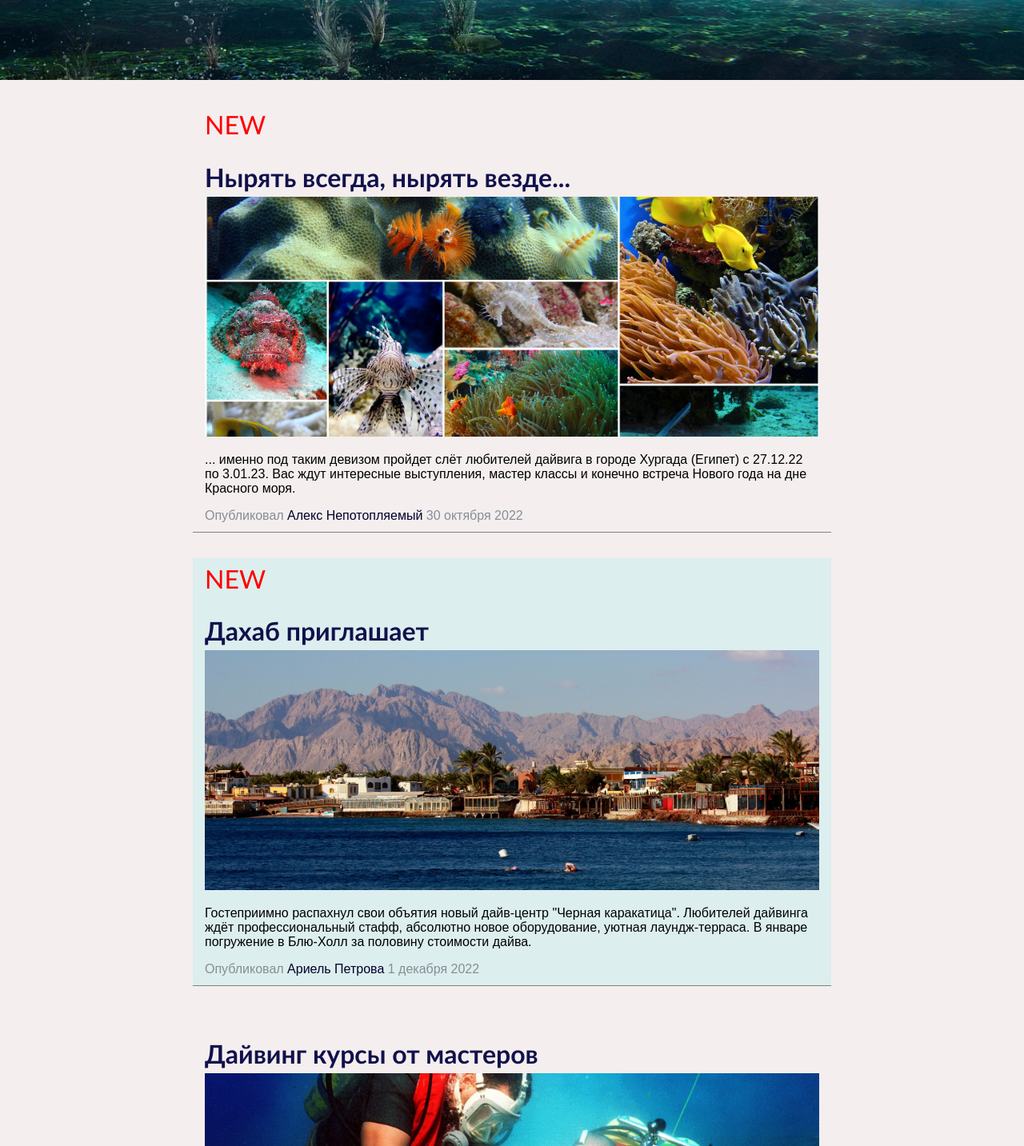
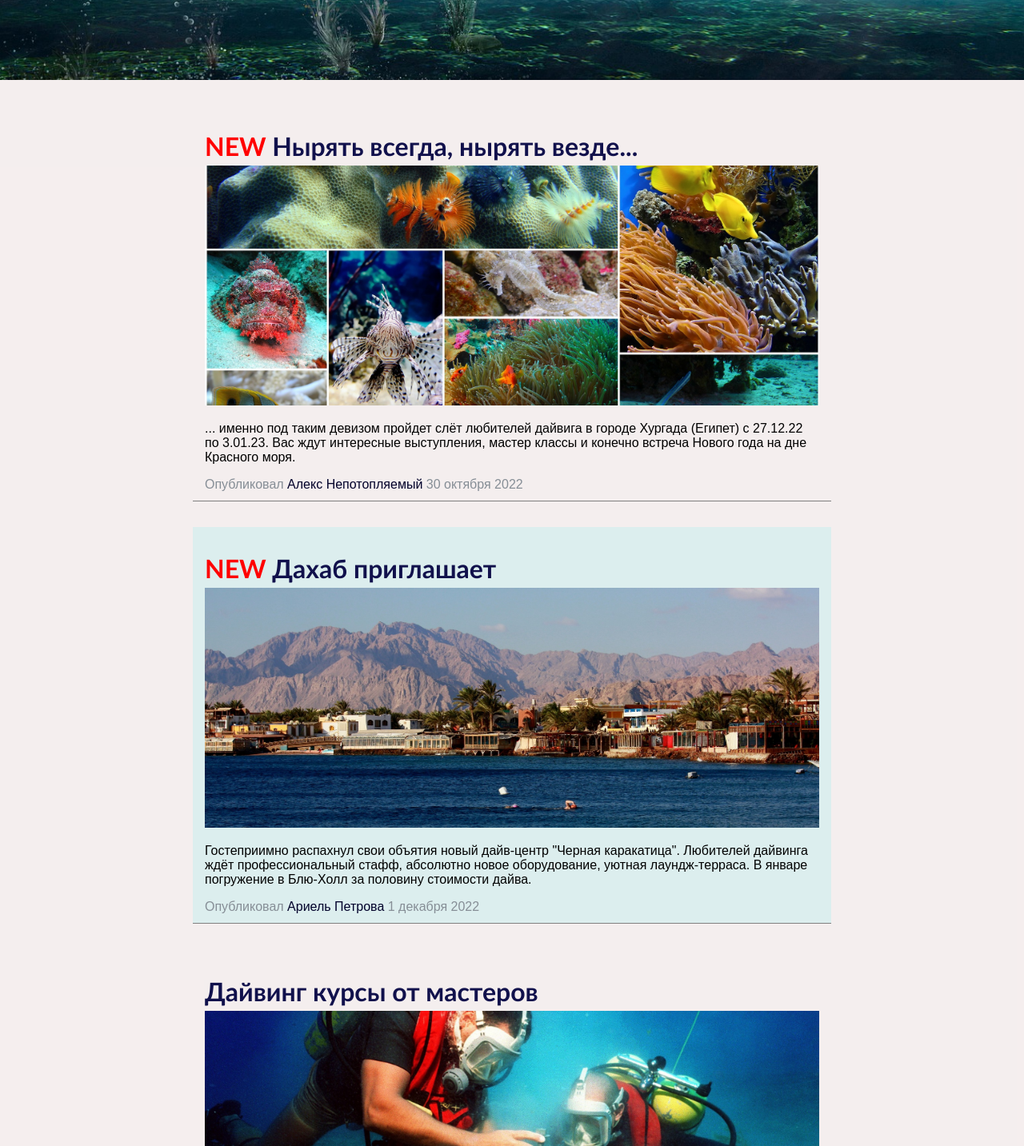
Before and after one commit to SergeyTon/Task_5, a plain HTML site: page index.html in a window 1280 px wide. Shown: the part 300-1733 px from the top of the page at 80% size. Drawn offline with Linux system fonts and the light colour scheme.

Commit message:
add  word new

```diff
--- a/css/style.css
+++ b/css/style.css
@@ -42,8 +42,9 @@
  article a:hover {
      color: #0085a1;
  }
-article h2:hover {
-    color: #0085a1;
+
+ article h2:hover {
+     color: #0085a1;
  }
 
  article h2 {
@@ -69,21 +70,16 @@ article h2:hover {
      background: rgb(220, 238, 238);
  }
 
-   article:nth-child(1)::before {
+ .addnew h2::before {
      content: "new";
      text-transform: uppercase;
      color: red;
      font-family: 'Gill Sans', 'Gill Sans MT', Calibri, 'Trebuchet MS', sans-serif;
      font-size: 2rem;
-   }
-     article:nth-child(2)::before {
-        content: "new";
-        text-transform: uppercase;
-        color: red;
-        font-family: 'Gill Sans', 'Gill Sans MT', Calibri, 'Trebuchet MS', sans-serif;
-        font-size: 2rem;
+ }
 
- }
+
+
 
  footer {
      padding-top: 10px;
--- a/index.html
+++ b/index.html
@@ -18,10 +18,12 @@
     </header>
     <section class="news">
         <article>
-            <a href="#">
-                <h2> Нырять всегда, нырять везде...</h2>
-            </a>
+            <div class="addnew">
 
+                <a href="#">
+                    <h2> Нырять всегда, нырять везде...</h2>
+                </a>
+            </div>
             <img src="images/collage.jpg">
             <p>... именно под таким девизом пройдет слёт любителей дайвига в городе Хургада (Египет) с 27.12.22 по
                 3.01.23.
@@ -33,10 +35,11 @@
         </article>
 
         <article>
-            <a href="#">
-                <h2> Дахаб приглашает</h2>
-            </a>
-
+            <div class="addnew">
+                <a href="#">
+                    <h2> Дахаб приглашает</h2>
+                </a>
+            </div>
             <img src="images/dahab.jpg">
             <p>Гостеприимно распахнул свои объятия новый дайв-центр "Черная каракатица". Любителей дайвинга ждёт
                 профессиональный стафф,
@@ -54,7 +57,8 @@
             </a>
 
             <img src="images/double.jpg">
-            <p>Прекрасная новость - давинг центр "На дне" вновь начинает обучение дайвингу. Обучение проводится в бассейне
+            <p>Прекрасная новость - давинг центр "На дне" вновь начинает обучение дайвингу. Обучение проводится в
+                бассейне
                 клуба.
                 Начало занятий каждый понедельник.</p>
             <div class="article-meta">
```
